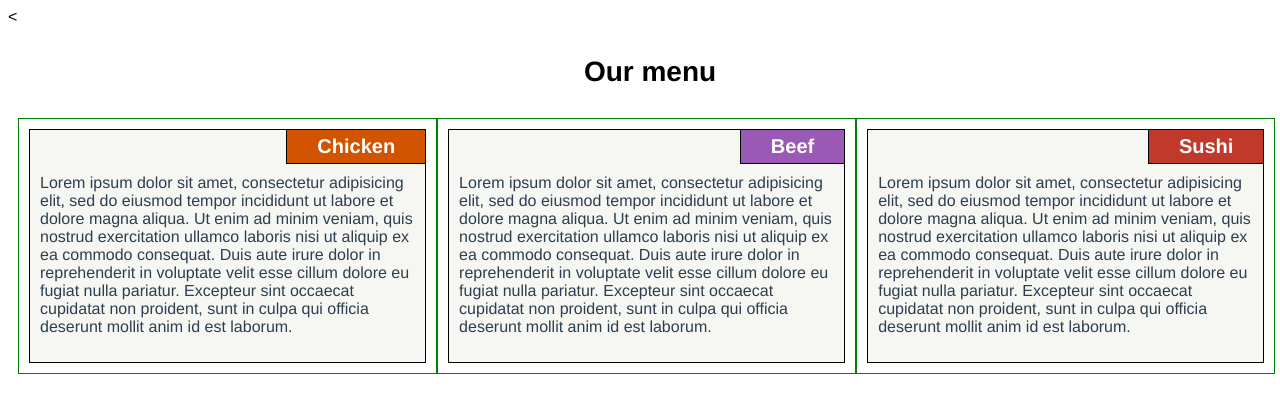
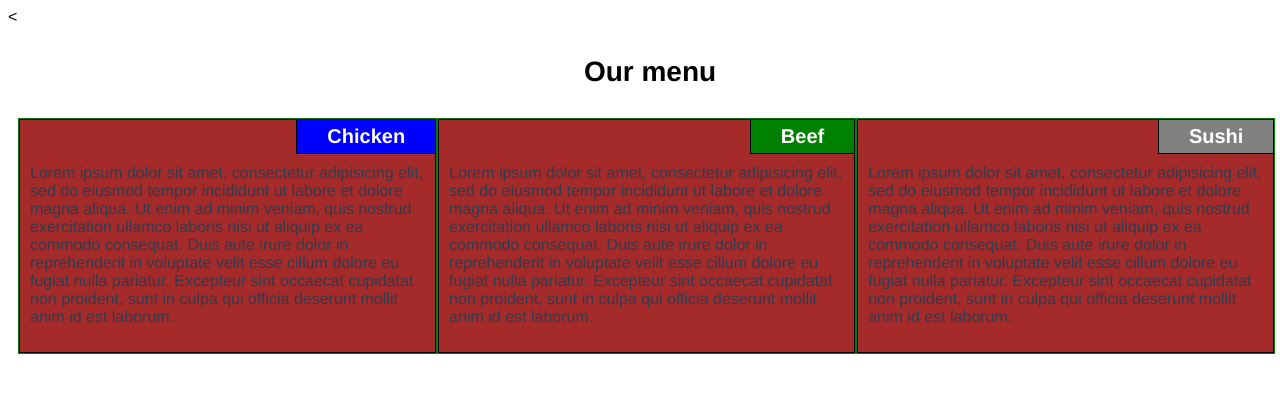
Before and after one commit to moukcamer/module2-solution, a plain HTML site: page index.html in a window 1280 px wide. Drawn offline with Linux system fonts and the light colour scheme.

Commit message:
Update index.html

```diff
--- a/index.html
+++ b/index.html
@@ -29,8 +29,9 @@ h1 {
   color: #2c3e50;
   border: 1px solid #000;
   padding: 0 10px 10px 10px;
-  margin: 10px;
-  background-color: #F6F7F2;
+  margin-right: auto;
+  margin-left: auto;
+  background-color: #A52A2A;
 }
 
 .content h2 {
@@ -48,15 +49,15 @@ h1 {
 }
 
 #chicken h2 {
-  background-color: #d35400;
+  background-color: blue;
 }
 
 #beef h2 {
-  background-color: #9b59b6;
+  background-color: green;
 }
 
 #sushi h2 {
-  background-color: #c0392b;
+  background-color: grey;
 }
 
 /* Simple Responsive Framework. */
```
